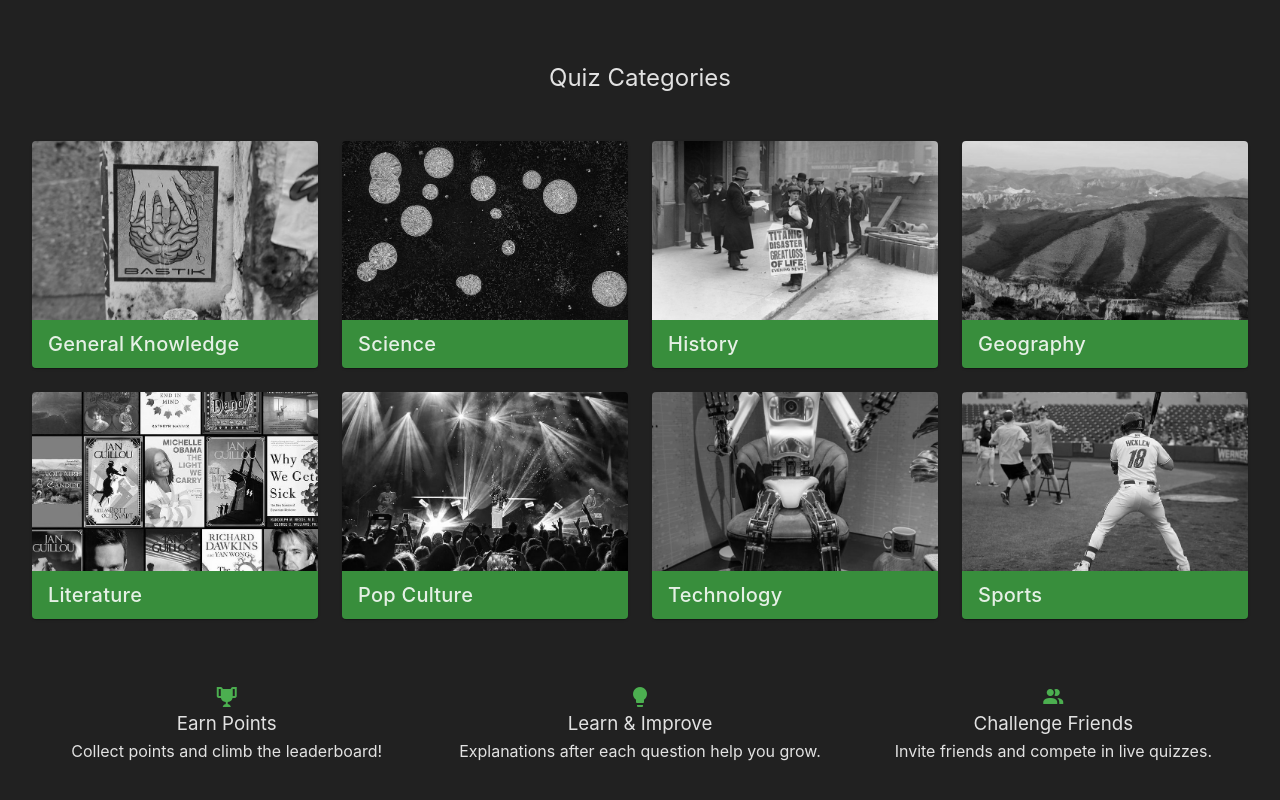
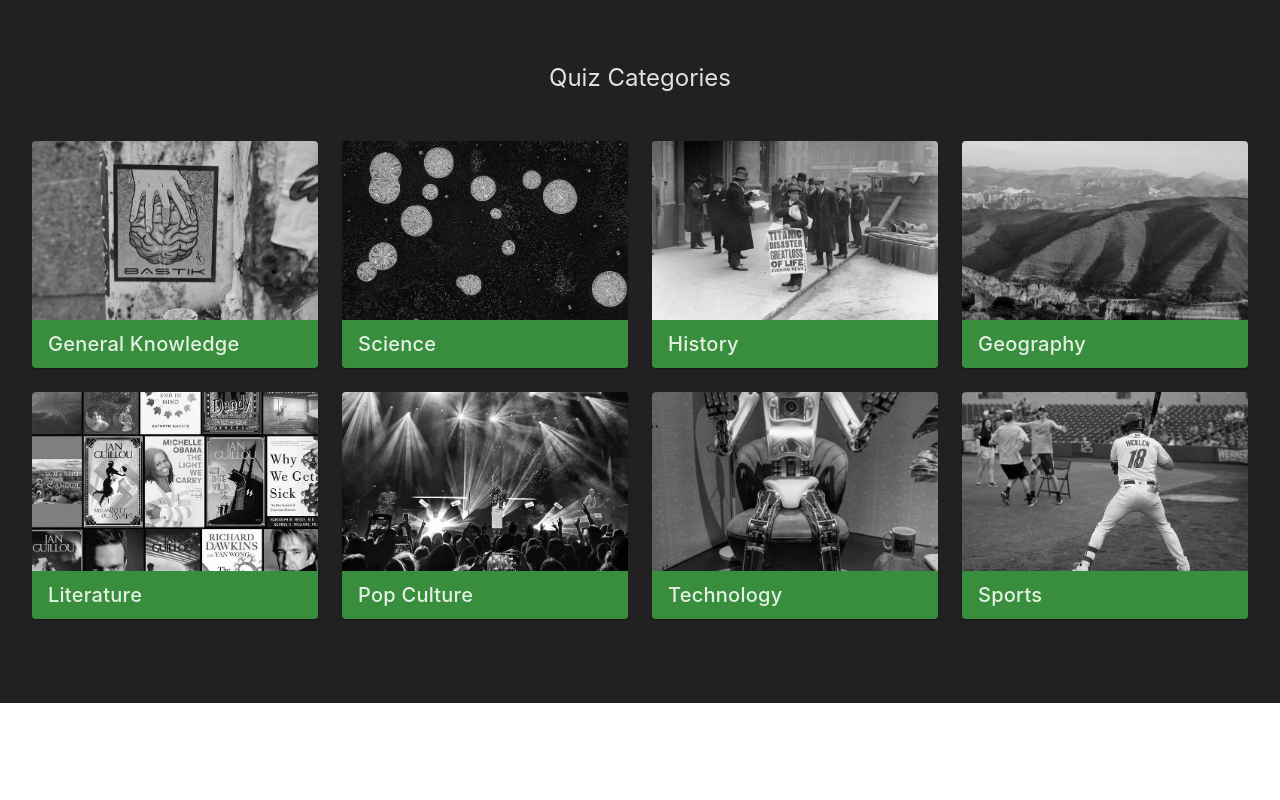
Before and after one commit to leoboehm/web-project, a Vue app: page / in a window 1280 px wide. Shown: the part 334-1134 px from the top of the page. After the commit the page ends 1037 px from the top, so only its background shows below. Built offline with nearby package versions, Linux system fonts and the light colour scheme.

Commit message:
added store to quiz view

```diff
--- a/src/store/QuestionStore.js
+++ b/src/store/QuestionStore.js
@@ -1,5 +1,6 @@
 import { defineStore } from 'pinia'
 import categories from '@/data/categories.json'
+import questions from '@/data/questions.json'
 
 export const useQuestionStore = defineStore('QuestionStore', {
   state: () => ({
@@ -8,10 +9,14 @@ export const useQuestionStore = defineStore('QuestionStore', {
   }),
   getters: {
     getCategories: state => state.categories,
+    getAllQuestions: state => state.questions,
   },
   actions: {
     async actionFetchAllCategories() {
-      this.categories = categories.list;
+      this.categories = categories.list
+    },
+    async actionFetchQuestions() {
+      this.questions = questions
     },
   },
 })
--- a/src/views/HomeView.vue
+++ b/src/views/HomeView.vue
@@ -35,13 +35,13 @@
     </v-row>
 
     <!-- Features -->
-    <v-row class="features my-10">
+    <!-- <v-row class="features my-10">
       <v-col cols="12" md="4" v-for="feature in features" :key="feature.title">
         <v-icon color="primary">{{ feature.icon }}</v-icon>
         <h3>{{ feature.title }}</h3>
         <p>{{ feature.description }}</p>
       </v-col>
-    </v-row>
+    </v-row> -->
   </v-container>
 </template>
 
@@ -53,23 +53,23 @@ export default {
     return {
       questionStore: undefined,
       categories: [],
-      features: [
-        {
-          icon: 'mdi-trophy',
-          title: 'Earn Points',
-          description: 'Collect points and climb the leaderboard!',
-        },
-        {
-          icon: 'mdi-lightbulb',
-          title: 'Learn & Improve',
-          description: 'Explanations after each question help you grow.',
-        },
-        {
-          icon: 'mdi-account-multiple',
-          title: 'Challenge Friends',
-          description: 'Invite friends and compete in live quizzes.',
-        },
-      ],
+      // features: [
+      //   {
+      //     icon: 'mdi-trophy',
+      //     title: 'Earn Points',
+      //     description: 'Collect points and climb the leaderboard!',
+      //   },
+      //   {
+      //     icon: 'mdi-lightbulb',
+      //     title: 'Learn & Improve',
+      //     description: 'Explanations after each question help you grow.',
+      //   },
+      //   {
+      //     icon: 'mdi-account-multiple',
+      //     title: 'Challenge Friends',
+      //     description: 'Invite friends and compete in live quizzes.',
+      //   },
+      // ],
     }
   },
 
@@ -78,7 +78,7 @@ export default {
 
     await this.questionStore.actionFetchAllCategories()
 
-    this.categories = this.questionStore.getCategories;
+    this.categories = this.questionStore.getCategories
   },
 }
 </script>
--- a/src/views/QuizView.vue
+++ b/src/views/QuizView.vue
@@ -4,4 +4,21 @@
   </div>
 </template>
 
-<style></style>
+<script>
+import { useQuestionStore } from '@/store/QuestionStore'
+
+export default {
+  name: 'QuizView',
+
+  data() {
+    return {
+      questionStore: undefined,
+    }
+  },
+
+  async beforeMount() {
+    this.questionStore = useQuestionStore()
+    await this.questionStore.actionFetchAllQuestions()
+  },
+}
+</script>
```
